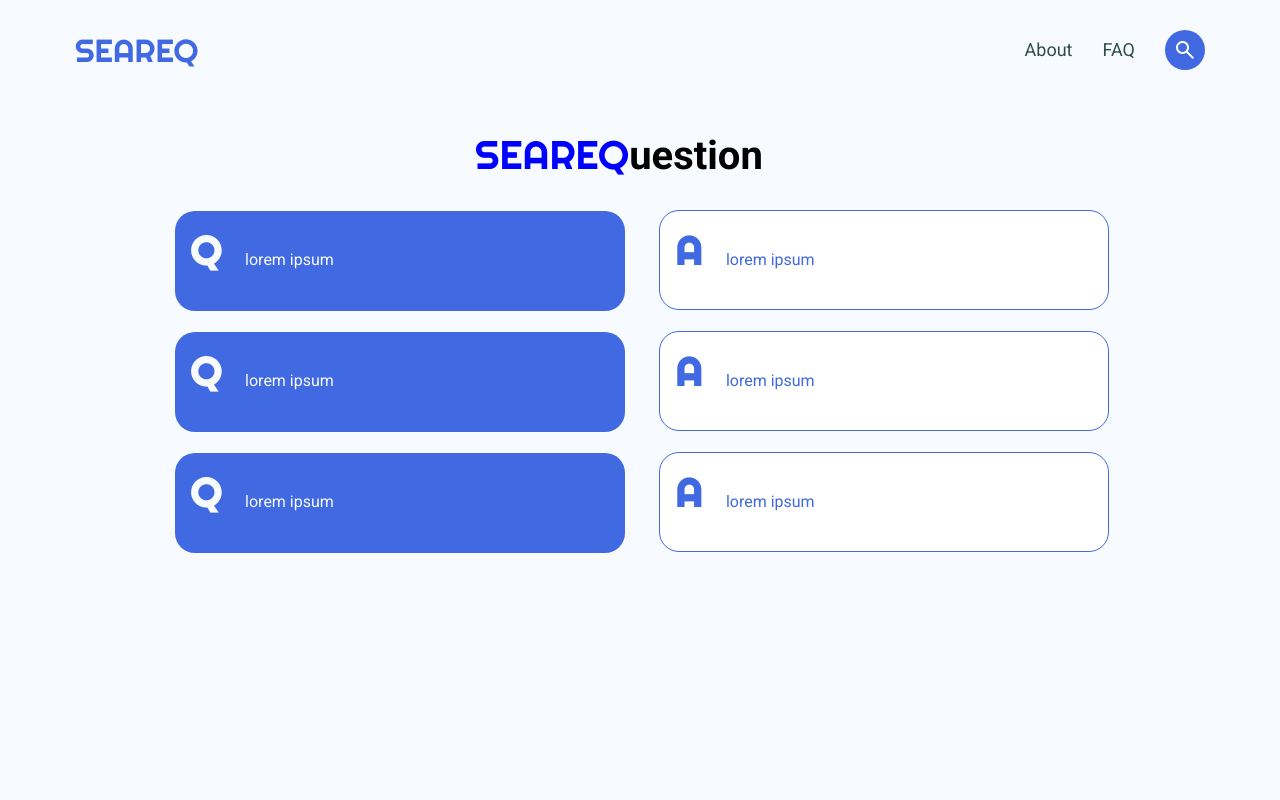
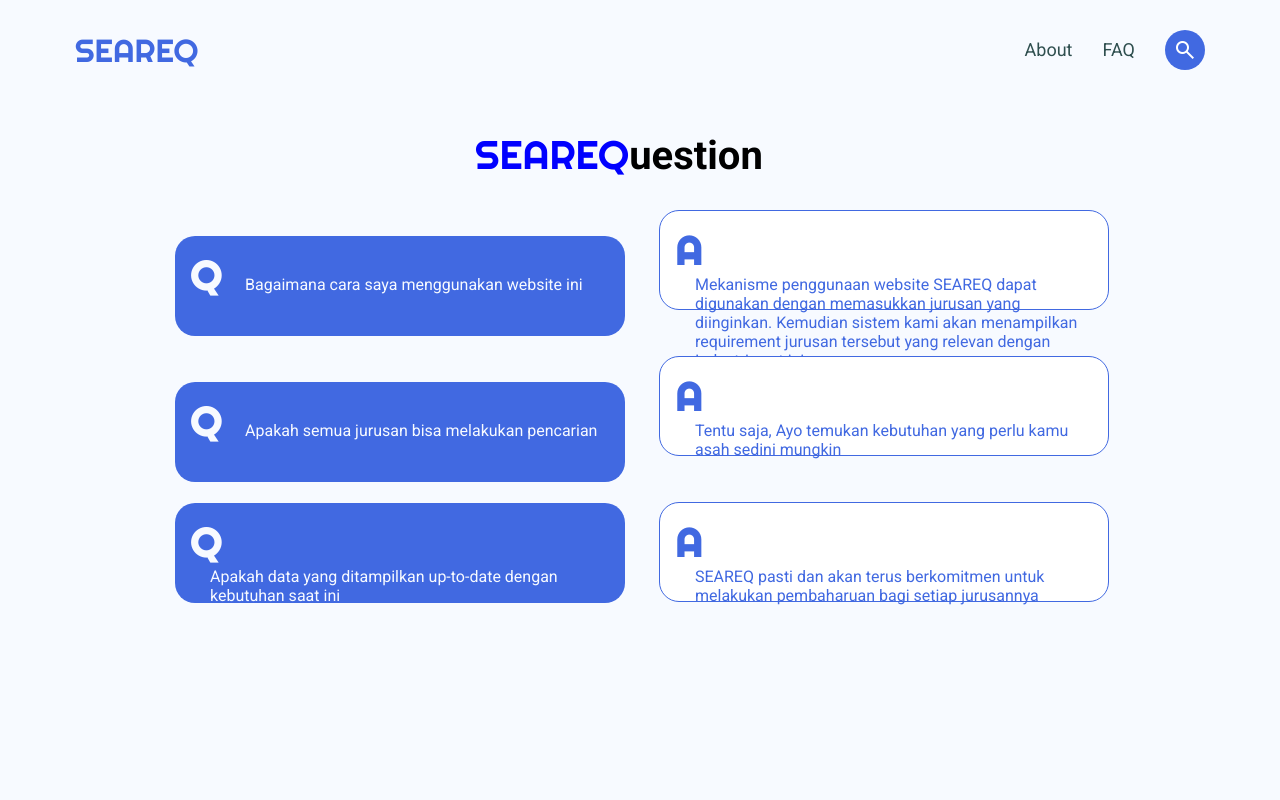
Before and after one commit to AgileRE-2023/stakeholder-requirement-retriever, a Django app: page /faq in a window 1280 px wide. Run offline with Django 4.2, Linux system fonts and the light colour scheme.

Commit message:
Update Routing and Faq

```diff
--- a/stakeholder_requirement/urls.py
+++ b/stakeholder_requirement/urls.py
@@ -21,5 +21,9 @@ from stakeholder_requirement import views
 urlpatterns = [
     path('admin/', admin.site.urls),
     path('about', views.about),
-    path('faq', views.faq)
+    path('faq', views.faq),
+    path('', views.home),
+    path('output', views.output),
+    path('search', views.search),
+
 ]
--- a/stakeholder_requirement/views.py
+++ b/stakeholder_requirement/views.py
@@ -6,3 +6,12 @@ def about(request):
 
 def faq(request):
     return render(request, "faq.html")
+
+def home(request):
+    return render(request, "home.html")
+
+def output(request):
+    return render(request, "output.html")
+
+def search(request):
+    return render(request, "search.html")
--- a/templates/about.html
+++ b/templates/about.html
@@ -14,7 +14,7 @@ about
 
 <body>
     <header>
-        <a href="index" class="logo">SEAREQ</a>
+        <a href="./" class="logo">SEAREQ</a>
 
         <nav class="navbar">
             <div class="menus">
--- a/templates/faq.html
+++ b/templates/faq.html
@@ -89,7 +89,7 @@
 
         .faq {
             background-color: #F7FAFF;
-            height: 100vh;
+
 
         }
 
@@ -194,30 +194,30 @@
             <div class="part">
                 <div class="question">
                     <h2>Q</h2>
-                    <P>lorem ipsum</P>
+                    <P>Bagaimana cara saya menggunakan website ini</P>
                 </div>
 
                 <div class="answer">
                     <h2>A</h2>
-                    <P>lorem ipsum</P>
+                    <P>Mekanisme penggunaan website SEAREQ dapat digunakan dengan memasukkan jurusan yang diinginkan. Kemudian sistem kami akan menampilkan requirement jurusan tersebut yang relevan dengan Industri saat ini</P>
                 </div>
                 <div class="question">
                     <h2>Q</h2>
-                    <P>lorem ipsum</P>
+                    <P>Apakah semua jurusan bisa melakukan pencarian</P>
                 </div>
 
                 <div class="answer">
                     <h2>A</h2>
-                    <P>lorem ipsum</P>
+                    <P>Tentu saja, Ayo temukan kebutuhan yang perlu kamu asah sedini mungkin</P>
                 </div>
                 <div class="question">
                     <h2>Q</h2>
-                    <P>lorem ipsum</P>
+                    <P>Apakah data yang ditampilkan up-to-date dengan kebutuhan saat ini</P>
                 </div>
 
                 <div class="answer">
                     <h2>A</h2>
-                    <P>lorem ipsum</P>
+                    <P>SEAREQ pasti dan akan terus berkomitmen untuk melakukan pembaharuan bagi setiap jurusannya</P>
                 </div>
 
             </div>
```
Also changed, not shown: templates/home.html (+4 -4 lines).
